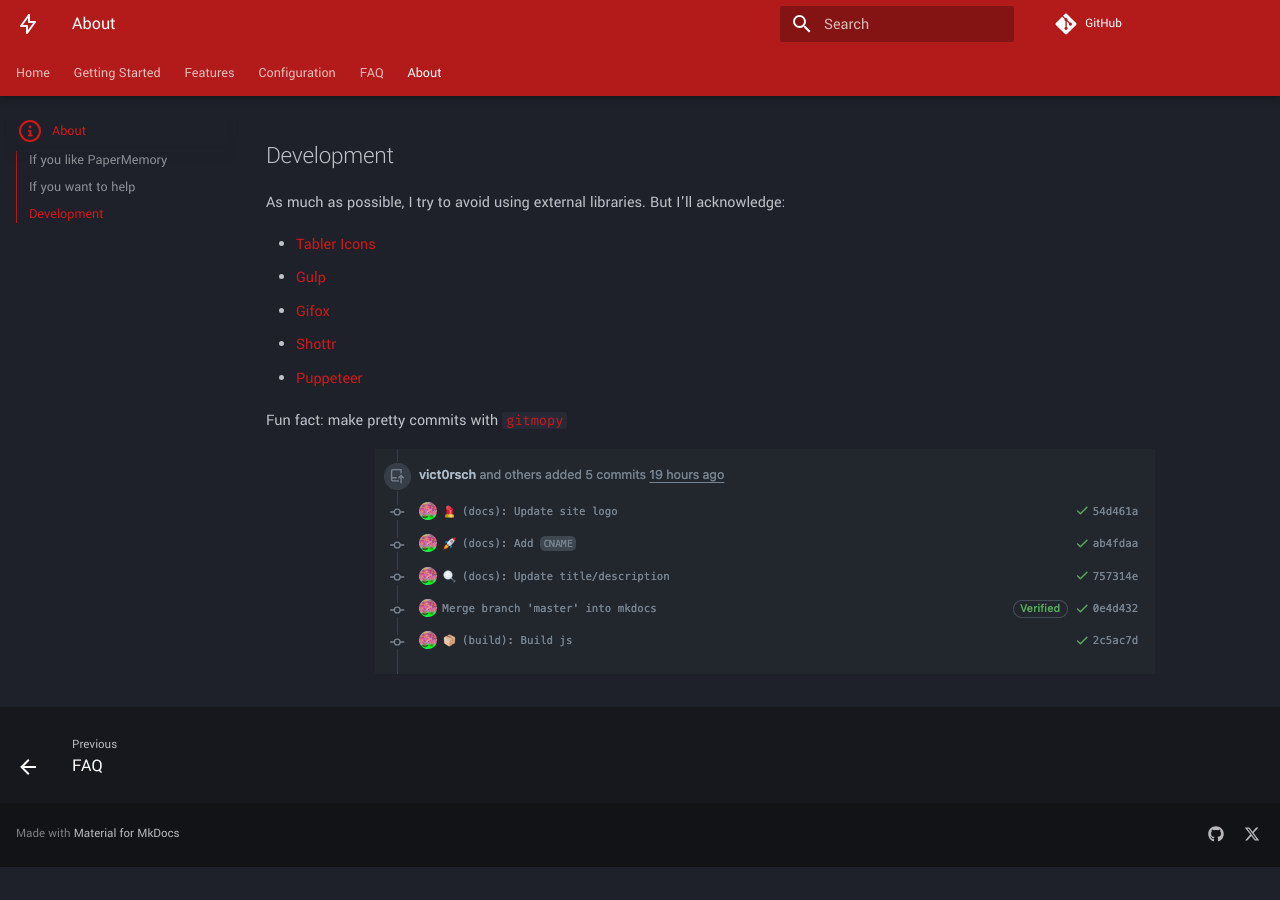
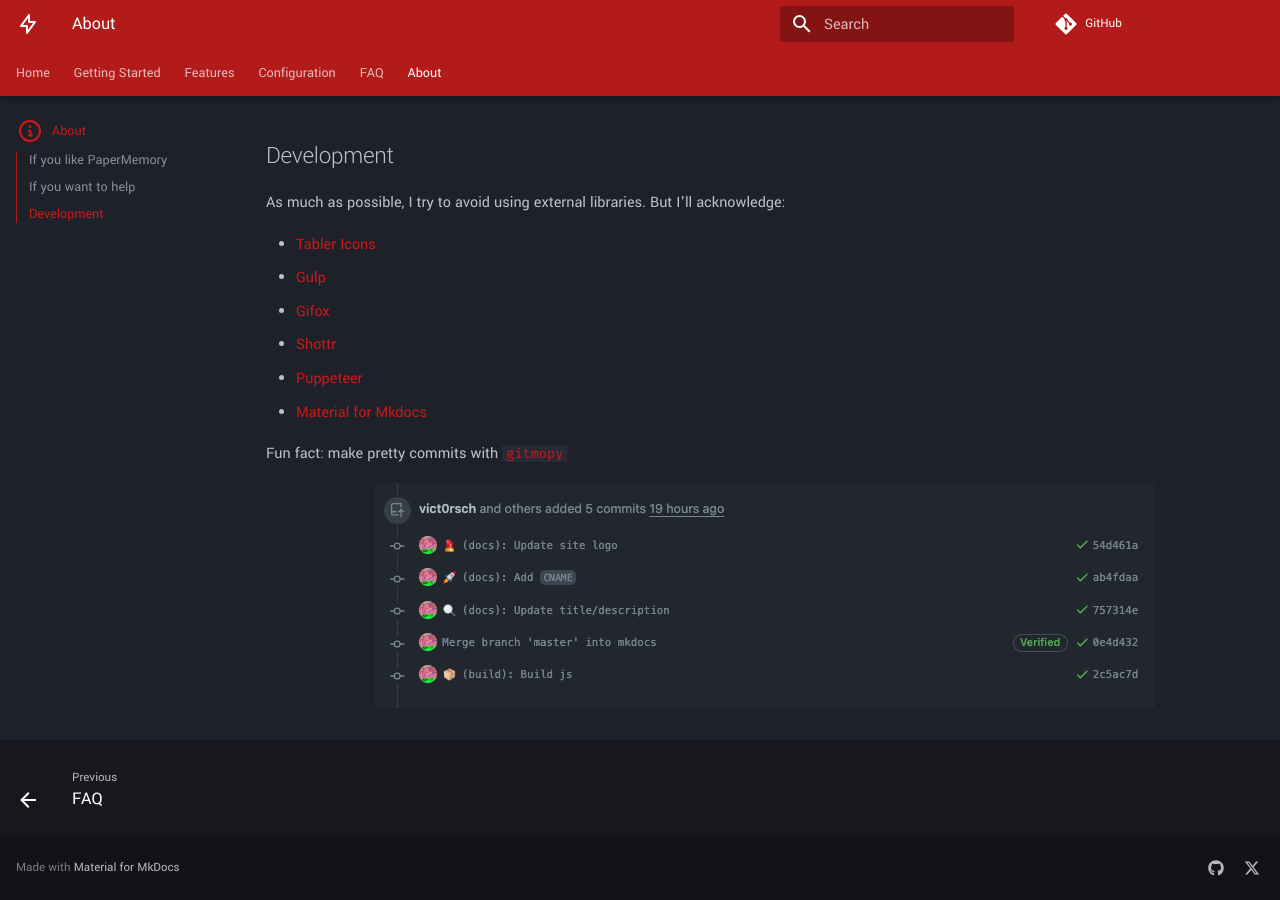
Before and after one commit to vict0rsch/PaperMemory, an MkDocs documentation site: the page built from docs/about.md, in a window 1280 px wide and 900 px high, scrolled down 589 px. Built offline with MkDocs 1.6.1 and Material for MkDocs 9.7.7, drawn with Linux system fonts in a browser that asks for light colours; emoji names are drawn with the system emoji font; comment, search, counter and statistics services are not loaded; before the commit the page ends 1456 px from its top, so only the background shows below that.

Commit message:
📝 (docs): Mention material for mkdocs

```diff
--- a/docs/about.md
+++ b/docs/about.md
@@ -30,6 +30,7 @@
 * [Gifox](https://gifox.app/)
 * [Shottr](https://shottr.cc/)
 * [Puppeteer](https://pptr.dev/)
+* [Material for Mkdocs](https://squidfunk.github.io/mkdocs-material/)
 
 Fun fact: make pretty commits with [`gitmopy`](https://github.com/vict0rsch/gitmopy)
 
```
